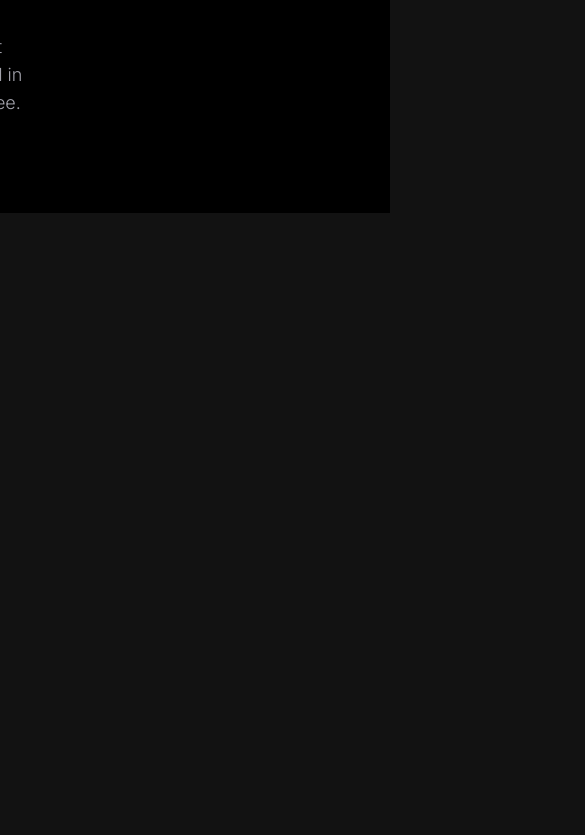
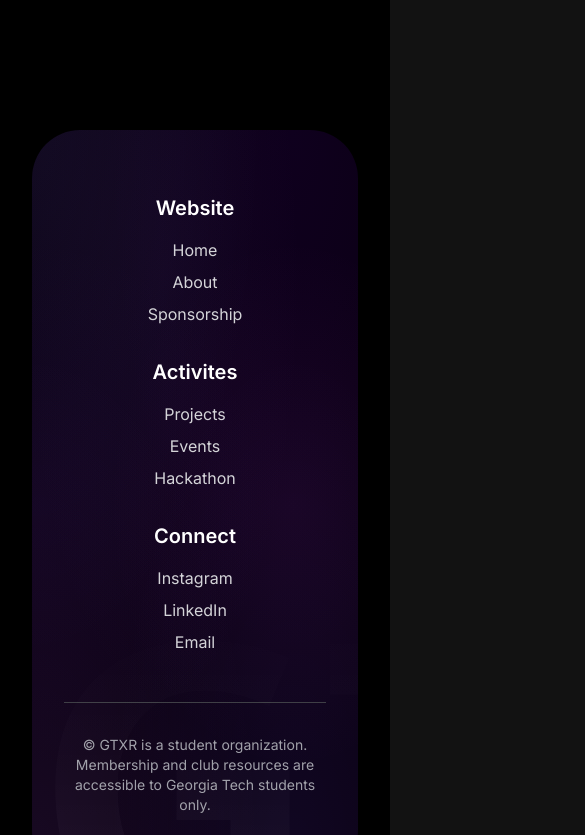
Before and after one commit to Revlord/gtxr, a Next.js app: page / in a window 390 px wide. Shown: the part 7017-7852 px from the top of the page, 585 px wide, since content can reach past the window. Before the commit the page ends 7230 px from the top, so only its background shows below. Built offline with nearby package versions, Linux system fonts and the light colour scheme.

Commit message:
homepage footer

```diff
--- a/app/globals.css
+++ b/app/globals.css
@@ -42,6 +42,24 @@
     radial-gradient(at 0% 100%, hsla(279, 100%, 77%, 0.2) 0px, transparent 50%),
     radial-gradient(at 80% 100%, hsla(242, 100%, 70%, 0.2) 0px, transparent 50%),
     radial-gradient(at 0% 0%, hsla(229, 100%, 76%, 0.2) 0px, transparent 50%);
+}
+
+.footer-gradient {
+  background-color: hsla(273, 100%, 50%, 0.07);
+  background-image:
+    radial-gradient(at 40% 20%, hsla(266, 44%, 50%, 0.07) 0px, transparent 50%),
+    radial-gradient(at 80% 0%, hsla(266, 100%, 37%, 0.07) 0px, transparent 50%),
+    radial-gradient(at 0% 50%, hsla(268, 70%, 38%, 0.07) 0px, transparent 50%),
+    radial-gradient(at 80% 50%, hsla(294, 68%, 55%, 0.07) 0px, transparent 50%),
+    radial-gradient(at 0% 100%, hsla(279, 100%, 77%, 0.07) 0px, transparent 50%),
+    radial-gradient(at 80% 100%, hsla(242, 100%, 70%, 0.07) 0px, transparent 50%),
+    radial-gradient(at 0% 0%, hsla(229, 100%, 76%, 0.07) 0px, transparent 50%);
+}
+
+.footer-gradient-text {
+  background: linear-gradient(to bottom, rgba(255, 255, 255, 0.0), rgba(255, 255, 255, 0.02), rgba(255, 255, 255, 0.06));
+  -webkit-background-clip: text;
+  -webkit-text-fill-color: transparent;
 }
 
 .nav-gradient {
--- a/app/page.tsx
+++ b/app/page.tsx
@@ -1,4 +1,4 @@
-import Footer from "@/components/Footer";
+import Footer from "@/components/HomepageFooter";
 import Hero from "@/components/Hero";
 import AboutUs from "@/components/AboutUs";
 
@@ -8,6 +8,7 @@
       <div className="min-h-screen flex flex-col bg-black">
         <Hero/>
         <AboutUs/>
+        <Footer />
       </div>
     </main>
   );
--- a/components/AboutUs.tsx
+++ b/components/AboutUs.tsx
@@ -69,7 +69,7 @@
 
                 <p className="text-4xl text-zinc-500 mb-4 mt-32">03.</p>
                 <h2 className="text-5xl text-zinc-400 font-bold max-w-5xl">We work with <span className="text-zinc-50">experts in the industry</span> to provide real-world opportunities and skills.</h2>
-                <div className="flex gap-32 mt-24">
+                <div className="w-full flex justify-center gap-16 mt-24">
                     <div className="w-full max-w-xl flex flex-col items-center gap-8">
                         <p className="text-2xl font-bold text-zinc-200">Are you a sponsor looking to advance XR culture on Georgia Tech's campus?</p>
                         <HoverBorderGradient
--- /dev/null
+++ b/components/HomepageFooter.tsx
@@ -0,0 +1,44 @@
+import React from 'react';
+import Link from 'next/link';
+
+const Footer: React.FC = () => {
+    return (
+        <footer className="w-[calc(100%-64px)] mx-auto px-8 sm:px-12 lg:px-16 py-16 text-white my-8 rounded-[3rem] relative footer-gradient overflow-hidden">
+            <div className="max-w-3xl mx-auto">
+                <div className="md:col-span-3 grid grid-cols-1 md:grid-cols-3 gap-8 text-center">
+                    <div>
+                        <h3 className="text-xl font-semibold mb-4">Website</h3>
+                        <ul className="space-y-2">
+                            <li><Link href="/" className="text-zinc-300 hover:text-zinc-400 transition-colors">Home</Link></li>
+                            <li><Link href="/about" className="text-zinc-300 hover:text-zinc-400 transition-colors">About</Link></li>
+                            <li><Link href="/sponsorships" className="text-zinc-300 hover:text-zinc-400 transition-colors">Sponsorship</Link></li>
+                        </ul>
+                    </div>
+
+                    <div>
+                        <h3 className="text-xl font-semibold mb-4">Activites</h3>
+                        <ul className="space-y-2">
+                            <li><Link href="/projects" className="text-zinc-300 hover:text-zinc-400 transition-colors">Projects</Link></li>
+                            <li><Link href="/events" className="text-zinc-300 hover:text-zinc-400 transition-colors">Events</Link></li>
+                            <li><Link href="https://www.immersegt.io/" className="text-zinc-300 hover:text-zinc-400 transition-colors">Hackathon</Link></li>
+                        </ul>
+                    </div>
+
+                    <div>
+                        <h3 className="text-xl font-semibold mb-4">Connect</h3>
+                        <ul className="space-y-2">
+                            <li><a href="https://www.instagram.com/georgiatechxr" target="_blank" rel="noopener noreferrer" className="text-zinc-300 hover:text-zinc-400 transition-colors">Instagram</a></li>
+                            <li><a href="https://www.linkedin.com/company/georgiatechxr" target="_blank" rel="noopener noreferrer" className="text-zinc-300 hover:text-zinc-400 transition-colors">LinkedIn</a></li>
+                            <li><a href="mailto:email@gmail.com" className="text-zinc-300 hover:text-zinc-400 transition-colors">Email</a></li>
+                        </ul>
+                    </div>
+
+                </div>
+                <p className="text-center text-zinc-400 mt-12 pt-8 border-t border-zinc-700 text-sm">&copy; GTXR is a student organization. Membership and club resources are accessible to Georgia Tech students only.</p>
+            </div>
+            <div className="left-0 right-0 font-sans text-center font-extrabold text-[400px] absolute -bottom-24 w-full leading-none pointer-events-none footer-gradient-text">GTXR</div>
+            </footer>
+    );
+};
+
+export default Footer;
--- a/components/ui/3d-pin.tsx
+++ b/components/ui/3d-pin.tsx
@@ -31,7 +31,7 @@
   return (
     <Link
       className={cn(
-        "relative group/pin z-50  cursor-pointer",
+        "relative group/pin z-50  cursor-pointer w-full max-w-[510px]",
         containerClassName
       )}
       onMouseEnter={onMouseEnter}
@@ -67,12 +67,10 @@
   href?: string;
 }) => {
   return (
-    <motion.div className="pointer-events-none  w-96 h-80 flex items-center justify-center opacity-0 group-hover/pin:opacity-100 z-[60] transition duration-500">
-      <div className=" w-full h-full -mt-7 flex-none  inset-0">
+    <motion.div className="pointer-events-none max-w-[544px] h-[400px] flex items-center justify-center opacity-0 group-hover/pin:opacity-100 z-[60] transition duration-500 -mt-14">
+      <div className=" w-full h-full flex-none  inset-0">
         <div className="absolute top-0 inset-x-0  flex justify-center">
-          <a
-            href={href}
-            target={"_blank"}
+          <div
             className="relative flex space-x-2 items-center z-10 rounded-full bg-zinc-950 py-0.5 px-4 ring-1 ring-white/10 "
           >
             <span className="relative z-20 text-white text-xs font-bold inline-block py-0.5">
@@ -80,7 +78,7 @@
             </span>
 
             <span className="absolute -bottom-0 left-[1.125rem] h-px w-[calc(100%-2.25rem)] bg-gradient-to-r from-emerald-400/0 via-emerald-400/90 to-emerald-400/0 transition-opacity duration-500 group-hover/btn:opacity-40"></span>
-          </a>
+          </div>
         </div>
 
         <div
```
